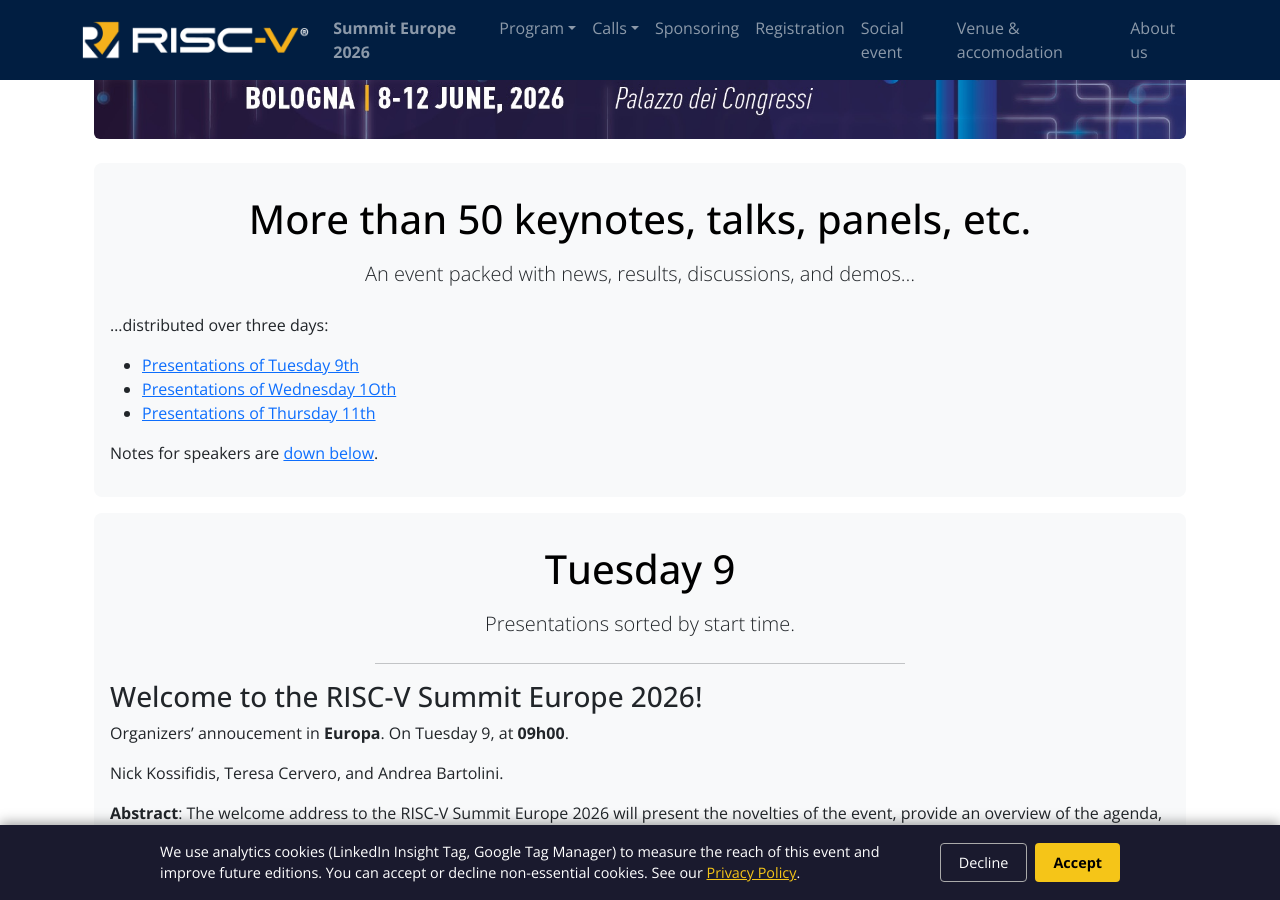
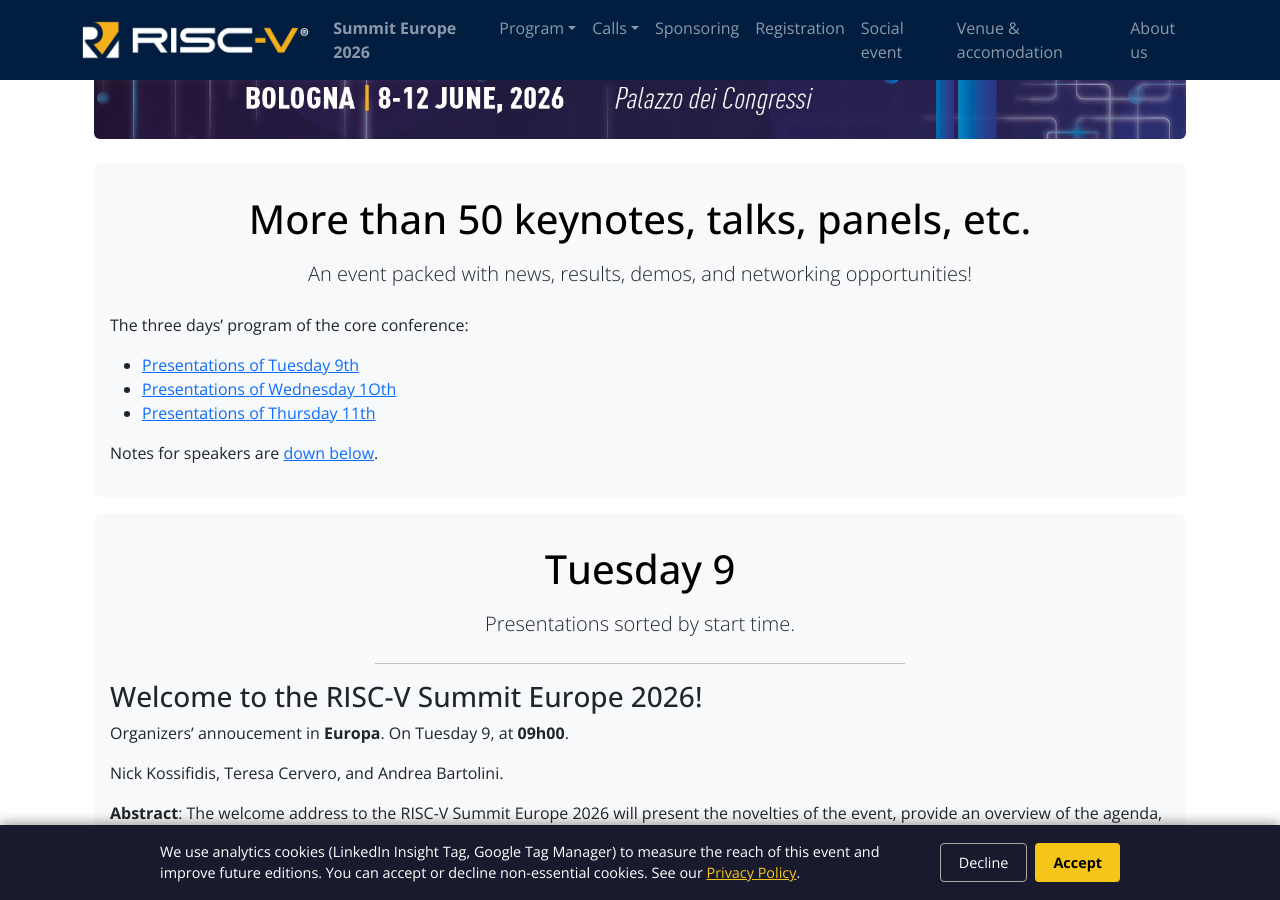
Before and after one commit to riscv-europe/summit-website-development, a Jekyll site: the page built from summit/2026/presentations.md, in a window 1280 px wide and 900 px high, scrolled down 347 px. Built offline with Jekyll 4.4.1, drawn with Linux system fonts in a browser that asks for light colours.

Commit message:
Fix: improve wording.

```diff
--- a/summit/2026/presentations.md
+++ b/summit/2026/presentations.md
@@ -11,11 +11,11 @@
 
 {% include jumboboxstart.html
     title = "More than 50 keynotes, talks, panels, etc."
-    lead = "An event packed with news, results, discussions, and demos..."
+    lead = "An event packed with news, results, demos, and networking opportunities!"
 %}
 
 
-...distributed over three days:
+The three days' program of the core conference:
  - <a href="#Tue">Presentations of Tuesday 9th</a>
  - <a href="#Wed">Presentations of Wednesday 1Oth</a>
  - <a href="#Thu">Presentations of Thursday 11th</a>
```
